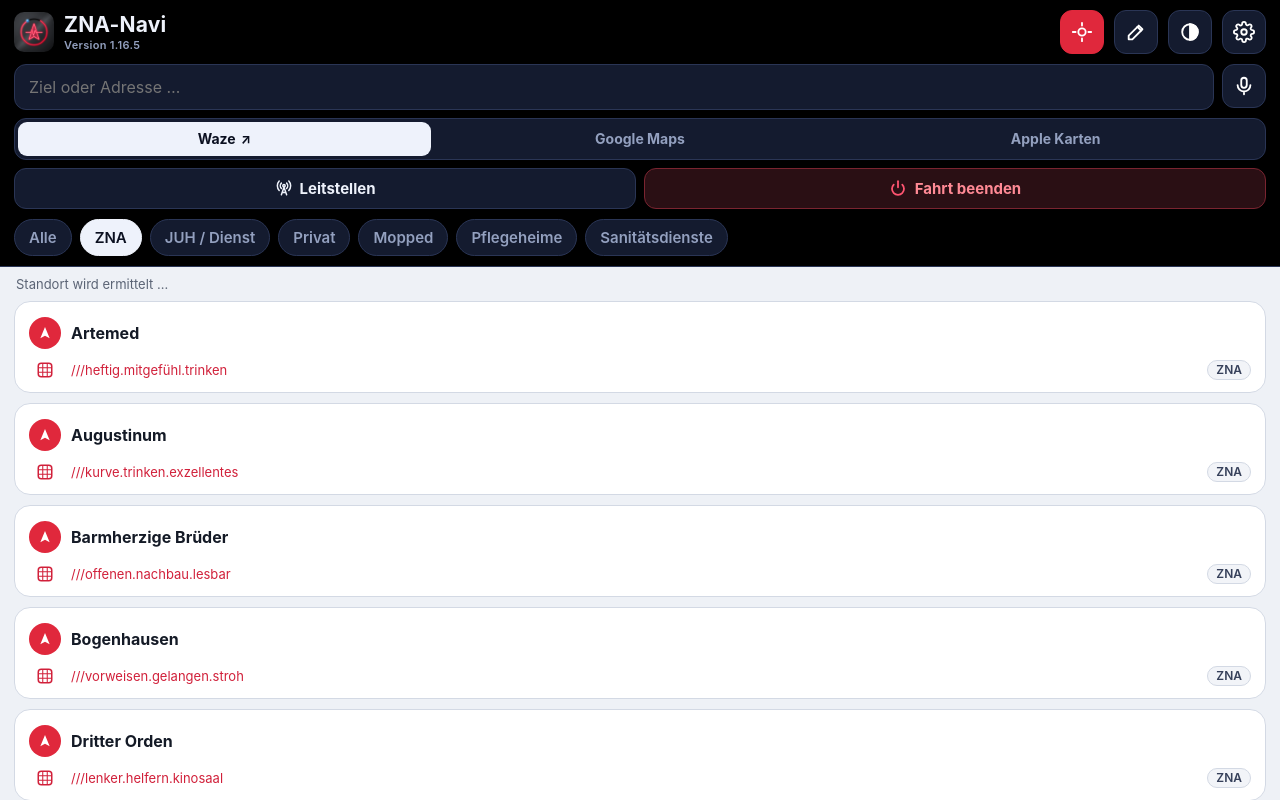
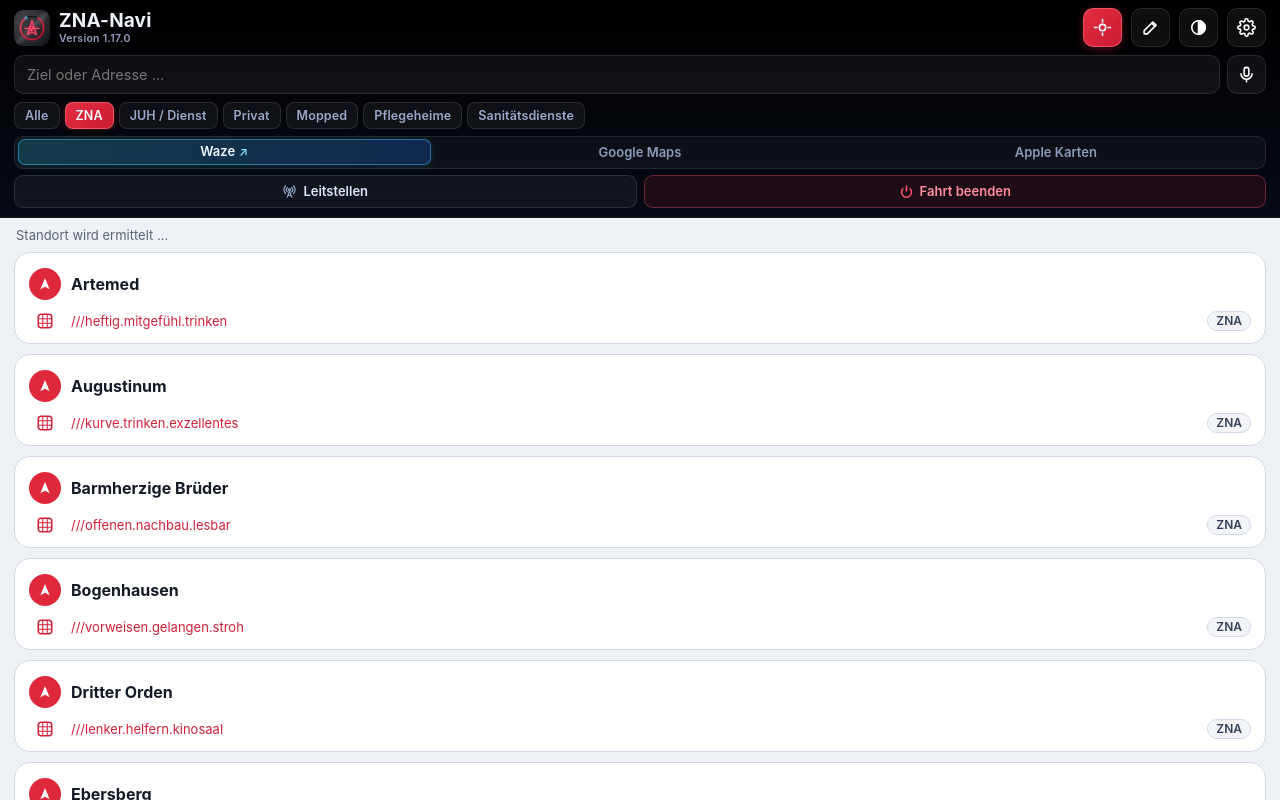
Before and after one commit to Jobacke/ZNA-Navi, a plain HTML site: page index.html in a window 1280 px wide. Drawn offline with Linux system fonts and the light colour scheme.

Commit message:
v1.17.0: Eleganter, kompakter Kopfbereich (Filter unter Suche, darunter Navi-Auswahl, unten ILS & Fahrt beenden)

```diff
--- a/index.html
+++ b/index.html
@@ -46,44 +46,48 @@
 
   /* Kopfzeile fest oben – inkl. Abstand für Uhrzeit/Dynamic Island */
   :root{--sat:env(safe-area-inset-top)}
-  /* Kopf in Schwarz = gleiche Farbe wie die iOS-Statusleiste, kein sichtbarer Rand */
+  /* Kopf in Schwarz/Obsidian = nahtloser Übergang zur iOS-Statusleiste */
   html{background:#000}
-  header{position:relative;flex:none;z-index:10;background:#000;color:var(--text);
-    padding:calc(var(--sat) + 10px) clamp(10px,3.5vw,14px) 10px;border-bottom:1px solid var(--line);min-width:0;max-width:100%}
-  .bar{display:flex;align-items:center;gap:clamp(6px,2.4vw,10px);min-width:0}
+  header{position:relative;flex:none;z-index:10;background:linear-gradient(180deg,#000 0%,#060a14 100%);color:var(--text);
+    padding:calc(var(--sat) + 8px) clamp(10px,3.5vw,14px) 9px;border-bottom:1px solid rgba(255,255,255,.09);min-width:0;max-width:100%}
+  .bar{display:flex;align-items:center;gap:clamp(6px,2vw,9px);min-width:0}
   .bar > *{min-width:0}
-  .logo{width:clamp(32px,10vw,40px);height:clamp(32px,10vw,40px);border-radius:10px;flex:none;display:block;box-shadow:0 2px 8px rgba(0,0,0,.4)}
-  h1{font-size:clamp(17px,5.4vw,21px);margin:0;flex:1 1 auto;min-width:0;letter-spacing:.2px;line-height:1.1;white-space:nowrap;overflow:hidden;text-overflow:ellipsis}
-  h1 .ver{display:block;font-size:11px;font-weight:600;color:var(--muted);letter-spacing:.3px;margin-top:2px}
-  .iconbtn{width:clamp(38px,11.5vw,44px);height:clamp(38px,11.5vw,44px);border-radius:12px;border:1px solid var(--line);background:var(--panel);display:grid;place-items:center;cursor:pointer;flex:none}
-  .iconbtn.on{background:var(--accent);border-color:var(--accent)}
-  .iconbtn svg{width:22px;height:22px}
-
-  .chipwrap{position:relative;margin-top:10px;min-width:0}
-  .chips{display:flex;gap:8px;overflow-x:auto;min-width:0;scrollbar-width:none;scroll-snap-type:x proximity;-webkit-overflow-scrolling:touch}
+  .logo{width:clamp(30px,9vw,36px);height:clamp(30px,9vw,36px);border-radius:9px;flex:none;display:block;box-shadow:0 2px 8px rgba(0,0,0,.45)}
+  h1{font-size:clamp(16px,4.8vw,19px);margin:0;flex:1 1 auto;min-width:0;letter-spacing:.15px;line-height:1.1;white-space:nowrap;overflow:hidden;text-overflow:ellipsis}
+  h1 .ver{display:block;font-size:10.5px;font-weight:600;color:var(--muted);letter-spacing:.3px;margin-top:1px}
+  .iconbtn{width:clamp(35px,10vw,39px);height:clamp(35px,10vw,39px);border-radius:10px;border:1px solid rgba(255,255,255,.1);background:rgba(255,255,255,.055);display:grid;place-items:center;cursor:pointer;flex:none;transition:background .15s,border-color .15s,transform .12s}
+  .iconbtn:active{transform:scale(.95)}
+  .iconbtn.on{background:linear-gradient(135deg,#e52d42,#c81b31);border-color:rgba(255,120,135,.55);box-shadow:0 2px 10px rgba(224,40,60,.35)}
+  .iconbtn svg{width:19px;height:19px}
+
+  .searchwrap{display:flex;gap:7px;margin-top:8px;min-width:0}
+  .search{flex:1;min-width:0;padding:8.5px 12px;border-radius:10px;border:1px solid rgba(255,255,255,.11);background:rgba(255,255,255,.055);font-size:14.5px;outline:none;transition:border-color .15s,background .15s}
+  .search:focus{border-color:rgba(51,204,255,.55);background:rgba(255,255,255,.08)}
+
+  /* 1. Filterzeile: Kategorien (kompakte Glas-Chips, aktiv in ZNA-Karmesin) */
+  .chipwrap{position:relative;margin-top:7px;min-width:0}
+  .chips{display:flex;gap:5px;overflow-x:auto;min-width:0;scrollbar-width:none;scroll-snap-type:x proximity;-webkit-overflow-scrolling:touch;padding:1px 0}
   .chips .chip{scroll-snap-align:start}
-  /* Verlauf am Rand zeigt: hier geht es weiter */
-  .chipwrap::before,.chipwrap::after{content:"";position:absolute;top:0;bottom:0;width:28px;pointer-events:none;opacity:0;transition:opacity .2s}
-  .chipwrap::before{left:0;background:linear-gradient(90deg,#000,rgba(0,0,0,0))}
-  .chipwrap::after{right:0;background:linear-gradient(270deg,#000,rgba(0,0,0,0))}
+  .chipwrap::before,.chipwrap::after{content:"";position:absolute;top:0;bottom:0;width:18px;pointer-events:none;opacity:0;transition:opacity .2s;z-index:2}
+  .chipwrap::before{left:0;background:linear-gradient(90deg,#04070e,rgba(4,7,14,0))}
+  .chipwrap::after{right:0;background:linear-gradient(270deg,#04070e,rgba(4,7,14,0))}
   .chipwrap.more-left::before,.chipwrap.more-right::after{opacity:1}
   .chips::-webkit-scrollbar{display:none}
-  .chip{flex:none;padding:7px 14px;border-radius:999px;border:1px solid var(--line);background:var(--panel);color:var(--muted);cursor:pointer;font-weight:600;font-size:15px}
-  .chip.on{background:var(--text);color:var(--bg);border-color:var(--text)}
+  .chip{flex:none;padding:4.5px 10px;border-radius:8px;border:1px solid rgba(255,255,255,.1);background:rgba(255,255,255,.05);color:#9aa8c7;cursor:pointer;font-weight:600;font-size:12.5px;line-height:1.25;letter-spacing:.01em;transition:background .15s,border-color .15s,color .15s}
+  .chip.on{background:linear-gradient(135deg,#e52d42,#c81b31);color:#fff;border-color:rgba(255,130,145,.52);box-shadow:0 2px 9px rgba(224,40,60,.34)}
   .chip{-webkit-user-select:none;user-select:none;-webkit-touch-callout:none}
   .chips.sorting{scroll-snap-type:none}
   .chip.lift{position:relative;z-index:3;border-color:var(--accent);box-shadow:0 6px 18px rgba(0,0,0,.45);opacity:.96}
-  .searchwrap{display:flex;gap:8px;margin-top:10px;min-width:0}
-  .search{flex:1;min-width:0;padding:11px 14px;border-radius:12px;border:1px solid var(--line);background:var(--panel);outline:none}
-  .search:focus{border-color:var(--blue)}
-  .navsel{display:flex;min-width:0;margin-top:8px;background:var(--panel);border:1px solid var(--line);border-radius:12px;padding:3px;gap:3px}
-  .navsel button{flex:1 1 0;min-width:0;border:0;background:transparent;color:var(--muted);padding:7px 2px;border-radius:9px;font-weight:700;font-size:clamp(12px,3.7vw,14px);cursor:pointer;white-space:nowrap;overflow:hidden;text-overflow:ellipsis}
+
+  /* 2. Filterzeile: Navi-Optionen (schlanke Glas-Segmented-Leiste, aktiv in Navigations-Cyan) */
+  .navsel{display:flex;min-width:0;margin-top:6px;background:rgba(255,255,255,.04);border:1px solid rgba(255,255,255,.09);border-radius:9px;padding:2.5px;gap:2.5px}
+  .navsel button{flex:1 1 0;min-width:0;border:0;background:transparent;color:#8c9bb8;padding:5px 4px;border-radius:7px;font-weight:600;font-size:clamp(11.5px,3.3vw,13px);line-height:1.2;cursor:pointer;white-space:nowrap;overflow:hidden;text-overflow:ellipsis;transition:background .16s,color .16s,box-shadow .16s}
   .navsel .sm{display:none}
-  @media (max-width:370px){ .navsel .lg{display:none} .navsel .sm{display:inline} .navsel button .op{margin-left:3px} }
-  .navsel button.on{background:var(--text);color:var(--bg)}
-  .navsel button .op{display:none;margin-left:5px;font-size:13px}
+  @media (max-width:360px){ .navsel .lg{display:none} .navsel .sm{display:inline} .navsel button .op{margin-left:3px} }
+  .navsel button.on{background:linear-gradient(135deg,rgba(51,204,255,.22),rgba(31,111,235,.26));color:#eef8ff;box-shadow:inset 0 0 0 1px rgba(51,204,255,.46),0 1px 8px rgba(51,204,255,.15)}
+  .navsel button .op{display:none;margin-left:4px;font-size:11.5px;color:#7ee0ff}
   .navsel button.on .op{display:inline}
-  .michint{margin-top:8px;padding:9px 12px;border-radius:10px;background:var(--infobg);color:var(--infotext);font-size:14px}
+  .michint{margin-top:6px;padding:8px 11px;border-radius:9px;background:var(--infobg);color:var(--infotext);font-size:13px}
   #btnMic.on{background:var(--addr);border-color:var(--addr);animation:pulse 1.2s infinite}
   @keyframes pulse{50%{opacity:.6}}
 
@@ -134,22 +138,23 @@
   .fab{position:fixed;right:calc(16px + env(safe-area-inset-right));bottom:calc(18px + env(safe-area-inset-bottom));z-index:6;
     padding:14px 20px;border-radius:999px;border:0;background:var(--accent);color:#fff;font-weight:700;box-shadow:0 8px 24px rgba(0,0,0,.45);cursor:pointer;display:none}
   .editing .fab{display:block}
-  .endbtn{display:flex;align-items:center;justify-content:center;gap:8px;width:100%;margin-top:8px;padding:9px 12px;border-radius:12px;
-    border:1px solid var(--dangerline);background:#2a0f14;color:var(--dangertext);font-weight:700;font-size:15px;cursor:pointer;text-decoration:none}
-  .endbtn:active{background:#3d151c}
-  .endbtn svg{width:18px;height:18px}
+  .endbtn{display:flex;align-items:center;justify-content:center;gap:6px;width:100%;margin-top:6px;padding:6.5px 10px;border-radius:9px;
+    border:1px solid rgba(255,84,112,.36);background:rgba(224,40,60,.11);color:#ff8f9c;font-weight:600;font-size:13px;cursor:pointer;text-decoration:none;transition:background .15s,border-color .15s}
+  .endbtn:active{background:rgba(224,40,60,.24)}
+  .endbtn svg{width:15px;height:15px;flex:none}
   .endbtn[hidden],.editing .endbtn{display:none}
-  /* Werkzeugzeile: Leitstellen + Fahrt beenden nebeneinander */
-  .toolrow{display:flex;gap:8px;margin-top:8px;min-width:0}
+  /* Werkzeugzeile (letzte Zeile im Kopfbereich): Leitstellen + Fahrt beenden nebeneinander */
+  .toolrow{display:flex;gap:7px;margin-top:6px;min-width:0}
   .toolrow > *{flex:1 1 0;min-width:0;margin-top:0;width:auto}
   .editing .toolrow{display:none}
   .toolrow .endbtn{white-space:nowrap;overflow:hidden}
-  @media (max-width:370px){ .toolrow{gap:6px} .toolrow .ilsbtn,.toolrow .endbtn{font-size:14px;padding:9px 8px;gap:5px} }
-  .ilsbtn{display:flex;align-items:center;justify-content:center;gap:7px;padding:9px 12px;border-radius:12px;border:1px solid var(--line);
-    background:var(--panel);color:var(--text);font-weight:700;font-size:15px;cursor:pointer;white-space:nowrap;overflow:hidden}
+  @media (max-width:370px){ .toolrow{gap:6px} .toolrow .ilsbtn,.toolrow .endbtn{font-size:12.5px;padding:6px 8px;gap:5px} }
+  .ilsbtn{display:flex;align-items:center;justify-content:center;gap:6px;padding:6.5px 10px;border-radius:9px;border:1px solid rgba(255,255,255,.11);
+    background:rgba(255,255,255,.05);color:#dce5f7;font-weight:600;font-size:13px;cursor:pointer;white-space:nowrap;overflow:hidden;transition:background .15s,border-color .15s}
   .ilsbtn span{overflow:hidden;text-overflow:ellipsis}
-  .ilsbtn svg{width:18px;height:18px;flex:none}
-  .ilsbtn.known{border-color:var(--ok)}
+  .ilsbtn svg{width:15px;height:15px;flex:none;color:#8fa0c0}
+  .ilsbtn.known{border-color:rgba(46,194,126,.48);background:rgba(46,194,126,.1);color:#e9fff4}
+  .ilsbtn.known svg{color:#2ec27e}
 
   /* Leitstellen */
   .tile.ils .go{background:var(--addr)}
@@ -229,6 +234,7 @@
     </button>
   </form>
   <div class="michint" id="micHint" hidden></div>
+  <div class="chipwrap"><div class="chips" id="chips"></div></div>
   <div class="navsel" id="navSel" aria-label="Navigations-App">
     <button type="button" data-app="waze">Waze<span class="op">↗</span></button><button type="button" data-app="gmaps"><span class="lg">Google Maps</span><span class="sm">Google</span><span class="op">↗</span></button><button type="button" data-app="apple"><span class="lg">Apple Karten</span><span class="sm">Apple</span><span class="op">↗</span></button>
   </div>
@@ -236,7 +242,6 @@
     <button type="button" class="ilsbtn" id="btnIls" title="Leitstellen" aria-label="Leitstellen"><svg viewBox="0 0 24 24" fill="none" stroke="currentColor" stroke-width="2" stroke-linecap="round" stroke-linejoin="round"><circle cx="12" cy="9" r="1.6"/><path d="M8.5 5.5a5 5 0 0 0 0 7M15.5 5.5a5 5 0 0 1 0 7M5.6 2.8a9 9 0 0 0 0 12.4M18.4 2.8a9 9 0 0 1 0 12.4M12 11l-3.5 10M12 11l3.5 10M9.6 18h4.8"/></svg><span id="btnIlsTxt">Leitstellen</span></button>
     <a class="endbtn" id="endBtn" href="#" hidden><svg viewBox="0 0 24 24" fill="none" stroke="#ff5470" stroke-width="2.4" stroke-linecap="round"><path d="M12 3v8"/><path d="M6.3 7.5a8 8 0 1 0 11.4 0"/></svg>Fahrt beenden</a>
   </div>
-  <div class="chipwrap"><div class="chips" id="chips"></div></div>
 </header>
 <div id="scroller">
 
@@ -473,7 +478,7 @@
 <script>
 (() => {
 'use strict';
-const APP_VERSION = '1.16.5';
+const APP_VERSION = '1.17.0';
 const APP_DATE = '2026-11-19';
 
 /* ---------- Speicher ---------- */
--- a/sw.js
+++ b/sw.js
@@ -1,5 +1,5 @@
 // ZNA-Navi Service Worker – App startet auch ohne Netz
-const CACHE = 'zna-navi-1.16.5'; // bei jeder neuen Version anpassen
+const CACHE = 'zna-navi-1.17.0'; // bei jeder neuen Version anpassen
 const FILES = ['./', './index.html', './version.json', './leitstellen.json', './manifest.webmanifest', './icon-np-192.png', './icon-np-512.png', './apple-touch-icon-np.png', './favicon-np-64.png'];
 
 self.addEventListener('install', e => {
--- a/version.json
+++ b/version.json
@@ -1 +1 @@
-{"version":"1.16.5","date":"2026-11-19","notes":"Siri-Ansage: RD_Sonderbetten als „Sonder-Betten“ (saubere Aussprache, ohne Doppelung)"}
+{"version":"1.17.0","date":"2026-11-21","notes":"Eleganter, kompakter Kopfbereich: Kategorie-Filter direkt unter Suchleiste, darunter Navi-Auswahl, unten ILS & Fahrt beenden"}
```
